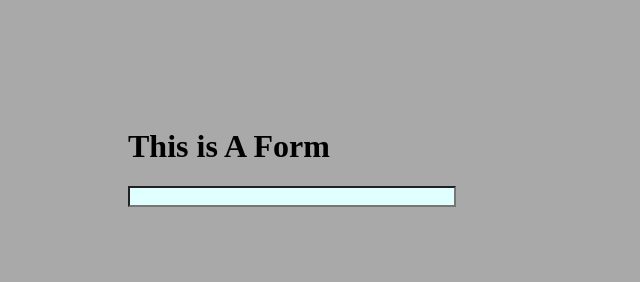
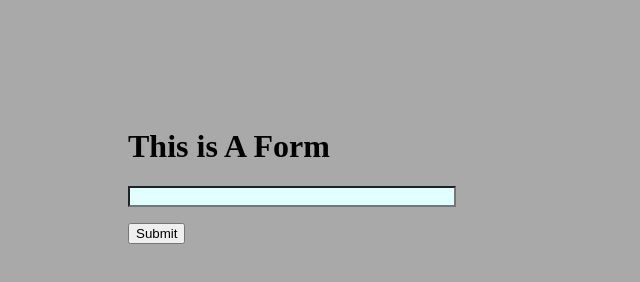
Before and after one commit to SteveBenton6/web-dev-forms, a plain HTML site: page index.html in a window 1280 px wide. Shown: the full height of the page, 0-640 px from the left. Drawn offline with Linux system fonts and the light colour scheme.

Commit message:
add button and form element

```diff
--- a/index.html
+++ b/index.html
@@ -9,7 +9,10 @@
   <body>
     <!-- html comments -->
     <h1>This is A Form</h1>
-    <input type="text" />
+    <form action="" method="">
+      <input type="text" />
+      <button>Submit</button>
+    </form>
     <script src="./app.js"></script>
   </body>
 </html>
--- a/styles/styles.css
+++ b/styles/styles.css
@@ -9,4 +9,10 @@ body {
 input {
   width: 20rem;
   background-color: lightcyan;
+  display: block;
+  margin: 1rem 0;
 }
+
+button {
+  display: block;
+}
```
